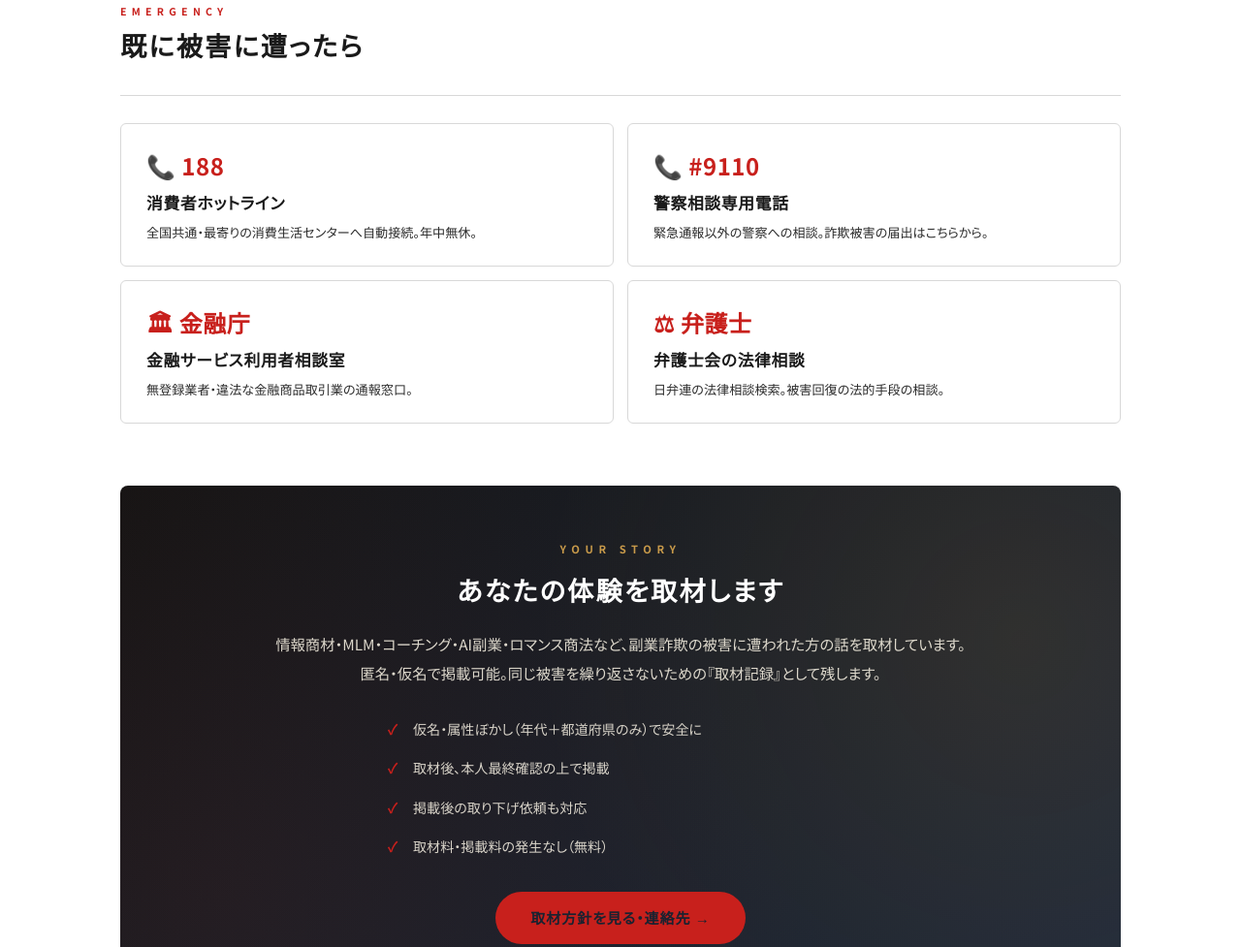
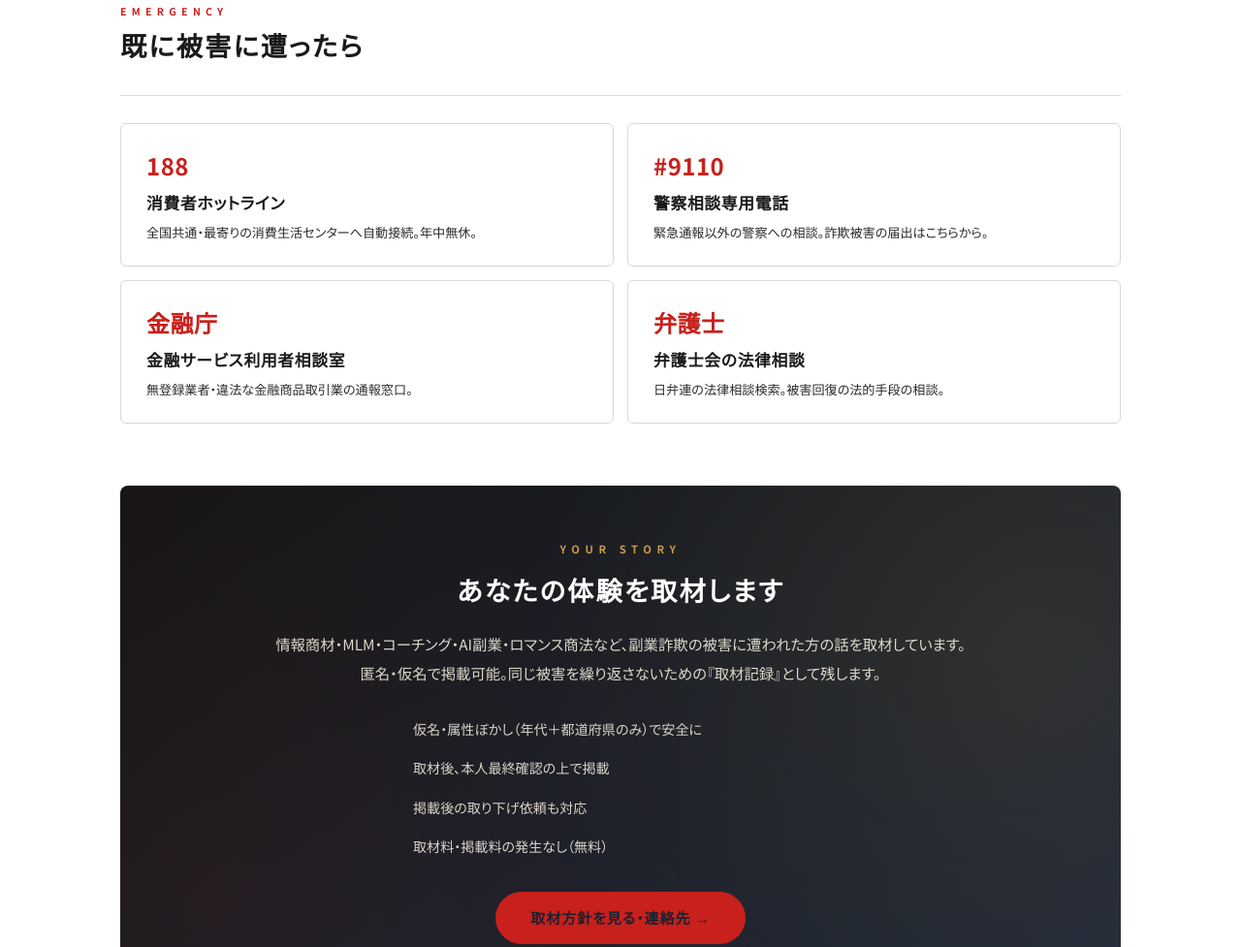
Before and after one commit to iinaritoppo-commits/fukugyousagiroku, an Astro site: page / in a window 1280 px wide. Shown: the part 6132-7109 px from the top of the page at 97% size. Built offline with nearby package versions, Linux system fonts and the light colour scheme; Astro itself is replaced by a stand-in of ours.

Commit message:
design: 絵文字を漏れなく完全除去
Co-Authored-By: Claude Opus 4.8 <noreply@anthropic.com>

```diff
--- a/src/components/ArticleEnhance.astro
+++ b/src/components/ArticleEnhance.astro
@@ -27,7 +27,7 @@ const encodedUrl = encodeURIComponent(url);
 ---
 <div class="article-enhance">
   <div class="article-enhance__meta">
-    <span class="article-enhance__time">📖 約 {minutes} 分で読めます（{charCount.toLocaleString()}字）</span>
+    <span class="article-enhance__time">約 {minutes} 分で読めます（{charCount.toLocaleString()}字）</span>
   </div>
 
   {toc.length > 1 && (
--- a/src/pages/index.astro
+++ b/src/pages/index.astro
@@ -548,22 +548,22 @@ const editorNotes = [
 </header>
 <div class="help-grid">
   <a href="https://www.kokusen.go.jp/" target="_blank" rel="noopener" class="help-card">
-    <span class="help-card__num">📞 188</span>
+    <span class="help-card__num">188</span>
     <h3 class="help-card__name">消費者ホットライン</h3>
     <p class="help-card__desc">全国共通・最寄りの消費生活センターへ自動接続。年中無休。</p>
   </a>
   <a href="https://www.npa.go.jp/safetylife/seianki/seian36.htm" target="_blank" rel="noopener" class="help-card">
-    <span class="help-card__num">📞 #9110</span>
+    <span class="help-card__num">#9110</span>
     <h3 class="help-card__name">警察相談専用電話</h3>
     <p class="help-card__desc">緊急通報以外の警察への相談。詐欺被害の届出はこちらから。</p>
   </a>
   <a href="https://www.fsa.go.jp/receipt/" target="_blank" rel="noopener" class="help-card">
-    <span class="help-card__num">🏛 金融庁</span>
+    <span class="help-card__num">金融庁</span>
     <h3 class="help-card__name">金融サービス利用者相談室</h3>
     <p class="help-card__desc">無登録業者・違法な金融商品取引業の通報窓口。</p>
   </a>
   <a href="https://www.nichibenren.or.jp/legal_advice/search.html" target="_blank" rel="noopener" class="help-card">
-    <span class="help-card__num">⚖ 弁護士</span>
+    <span class="help-card__num">弁護士</span>
     <h3 class="help-card__name">弁護士会の法律相談</h3>
     <p class="help-card__desc">日弁連の法律相談検索。被害回復の法的手段の相談。</p>
   </a>
@@ -948,7 +948,7 @@ const editorNotes = [
   .intake-cta__lead { font-size: 0.96rem; line-height: 1.95; color: rgba(247, 241, 227, 0.88); margin: 0 0 22px; }
   .intake-cta__points { list-style: none; padding: 0; margin: 0 auto 26px; max-width: 480px; text-align: left; }
   .intake-cta__points li { padding: 8px 0 8px 26px; position: relative; font-size: 0.88rem; color: rgba(247, 241, 227, 0.86); }
-  .intake-cta__points li::before { content: "✓"; position: absolute; left: 0; top: 8px; color: var(--color-accent-warn); font-weight: 900; }
+  .intake-cta__points li::before { content: ""; position: absolute; left: 0; top: 8px; color: var(--color-accent-warn); font-weight: 900; }
   .intake-cta__btn {
     display: inline-block; padding: 14px 36px;
     background: var(--color-accent-warn);
```
Also changed, not shown: src/pages/articles/[slug].astro (+4 -4 lines).
